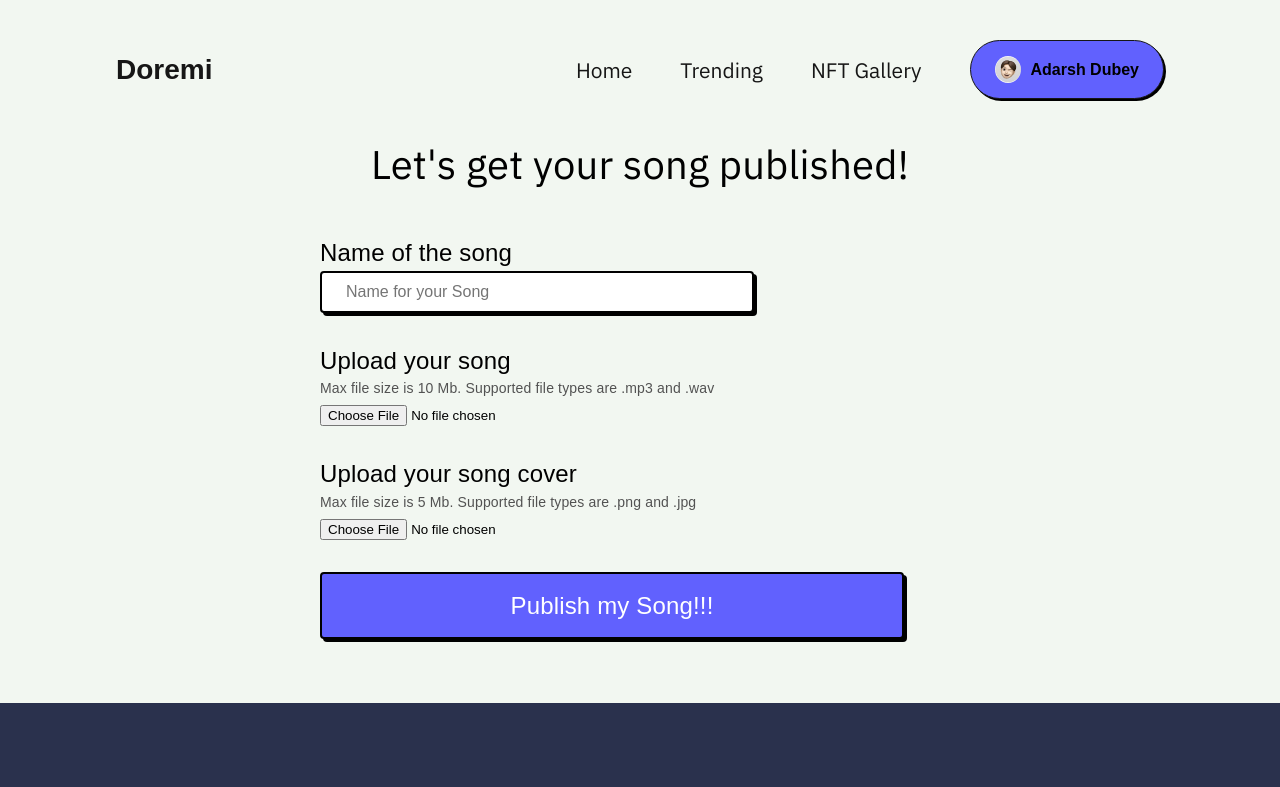
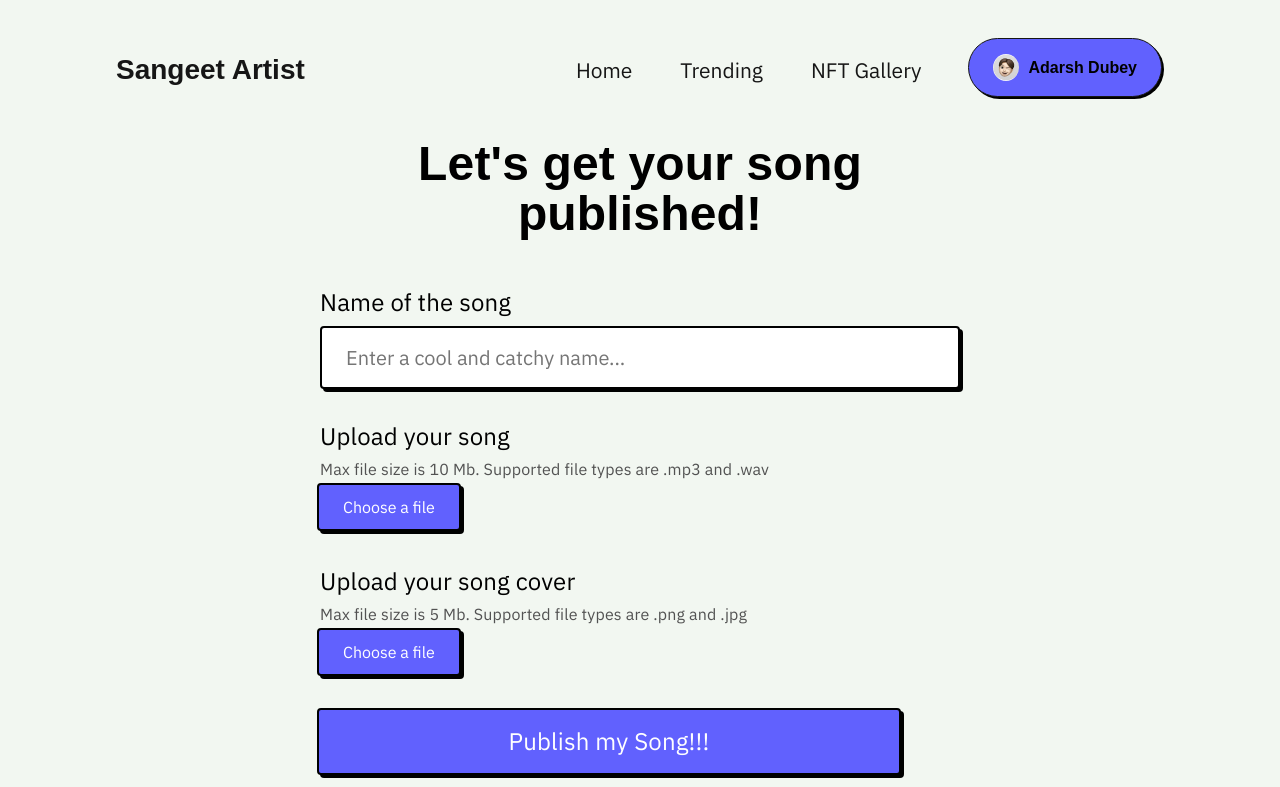
Before and after one commit to Garvit1809/Doremi-Hacks, a React (Create React App) app in the folder client/: page /publish in a window 1280 px wide. Shown: the top 787 px of the page. Built offline with nearby package versions, Linux system fonts and the light colour scheme; a web font is replaced by a local one.

Commit message:
made changes in the publish page

```diff
--- a/client/src/components/Navbar.js
+++ b/client/src/components/Navbar.js
@@ -44,10 +44,17 @@ const Menu = styled.ul`
     background: #6161fe;
     border: 1.5px solid #161616;
     box-shadow: 2px 2px 0px #000000;
+    translate: -2px -2px;
     border-radius: 56px;
     cursor: pointer;
     font-weight: 600;
     font-family: 'Cabinet Grotesk', sans-serif;
+    transition: all .15s ease-in;
+
+    &:hover {
+      translate: 0 0;
+      box-shadow:0 0 0;
+    }
 
     img {
       /* mix-blend-mode: multiply; */
@@ -70,7 +77,7 @@ const MenuItem = styled.li`
 const Navbar = () => {
   return (
     <Section>
-      <Logo>Doremi</Logo>
+      <Logo>Sangeet Artist</Logo>
       <Menu>
         <MenuItem>
           <Link to="/">Home</Link>
--- a/client/src/pages/Musicians.js
+++ b/client/src/pages/Musicians.js
@@ -20,12 +20,14 @@ text-align: center;
 color: #000000;
 margin: 0 auto;
 margin-top: 2rem;
+font-family: 'Cabinet Grotesk', sans-serif;
+font-weight: 600;
 /* border: 1px solid red; */
 `
 
 const Search = styled.div`
 width: 60vw;
-height: 44px;
+/* height: 44px; */
 margin: 0 auto;
 margin-top: 2.5rem;
 background: #FFFFFF;
@@ -35,15 +37,21 @@ border-radius: 8px;
 display: flex;
 align-items: center;
 justify-content: space-between;
-padding: 0 1rem;
+padding: .8rem 1rem;
 box-sizing: border-box;
 
 input{
   font-weight: 400;
-font-size: 24px;
+font-size: 20px;
 border: none;
-color: #A8A8A8;
+color: #000;
 width: 45vw;
+font-family: 'IBM Plex Sans', sans-serif;
+
+&::placeholder {
+  font-size: 20px;
+  font-family: 'IBM Plex Sans', sans-serif;
+}
 
 &:focus{
   border: none;
@@ -87,14 +95,12 @@ const ImageContainer = styled.div``
 
 const PopuarityBtn = styled.div`
 display: flex;
-/* flex-direction: column; */
 align-items: center;
 justify-content: center;
 margin-top: 0.4rem;
-/* padding: 16px 10px; */
+padding: 12px 0px;
 box-sizing: border-box;
 width: 168px;
-height: 50px;
 background: #FBA351;
 border: 1.5px solid #000000;
 box-shadow: 2px 2px 0px #000000;
@@ -127,19 +133,23 @@ color: #525252;
 
 h3{
   font-weight: 400;
-font-size: 20px;
+font-size: 18px;
 color: #161616;
 text-align: left;
 margin-top: 0.8rem;
+font-family: 'IBM Plex Sans', sans-serif;
+
 /* border: 1px solid red; */
 }
 
-span{
+a{
   font-weight: 400;
-font-size: 16px;
+font-size: 18px;
 line-height: 22px;
 color: #0F62FE;
 margin-top: 1rem;
+display: block;
+text-decoration: underline;
 }
 `
 
@@ -171,7 +181,7 @@ const Musicians = () => {
                 <h2>{singer.name}</h2>
                 <h4>{singer.type}</h4>
                 <h3>{singer.tagline}</h3>
-                <span>Most Recent Project -{">"}</span>
+                <a>Most Recent Project</a>
               </RightContainer>
             </SingerCard>
             )
--- a/client/src/pages/PostWork.js
+++ b/client/src/pages/PostWork.js
@@ -2,8 +2,8 @@ import React, { useState } from "react";
 import styled from "styled-components";
 import Footer from "../components/Footer";
 import Navbar from "../components/Navbar";
-import song from '../assets/Samjhawa.mp3'
-import FileBase64 from 'react-file-base64';
+import song from "../assets/Samjhawa.mp3";
+import FileBase64 from "react-file-base64";
 
 const Section = styled.div`
   width: 100vw;
@@ -25,13 +25,15 @@ const Section = styled.div`
       line-height: 31px;
       letter-spacing: 0.16px;
       color: #000000;
-      margin-bottom: 0.2rem;
+      margin-bottom: 0.5rem;
+      font-family: "IBM Plex Sans", sans-serif;
     }
 
     h5 {
       font-style: normal;
+      font-family: "IBM Plex Sans", sans-serif;
       font-weight: 400;
-      font-size: 14px;
+      font-size: 16px;
       line-height: 18px;
       letter-spacing: 0.16px;
       color: #525252;
@@ -39,6 +41,7 @@ const Section = styled.div`
     }
 
     button {
+      font-family: "IBM Plex Sans", sans-serif;
       display: flex;
       flex-direction: row;
       justify-content: center;
@@ -59,6 +62,13 @@ const Section = styled.div`
       letter-spacing: 0.16px;
       box-sizing: border-box;
       cursor: pointer;
+      translate: -3px -3px;
+      transition: all .15s ease-in;
+
+      &:hover {
+        translate: 0 0;
+        box-shadow: 0 0 0;
+      }
     }
 
     input {
@@ -69,22 +79,63 @@ const Section = styled.div`
       display: flex;
       flex-direction: row;
       align-items: flex-start;
-      padding: 10px 24px;
-      font-size: 1rem;
+      padding: 16px 24px;
       gap: 10px;
 
-      width: 434px;
+      width: 100%;
       /* height: 58px; */
       box-sizing: border-box;
       background: #ffffff;
       border: 2px solid #000000;
       box-shadow: 3px 3px 0px #000000;
       border-radius: 4px;
+      font-family: "IBM Plex Sans", sans-serif;
+      font-size: 20px;
       /* margin-bottom: 4rem; */
+
+      &:focus-visible {
+        outline: none;
+      }
     }
 
-    input#song {
-      /* margin-bottom: 1rem; */
+    .input-container {
+      font-family: "IBM Plex Sans", sans-serif;
+      display: flex;
+      justify-content: center;
+      align-items: center;
+      padding: 12px 24px;
+      background: #6161fe;
+      border: 2px solid #000000;
+      box-shadow: 3px 3px 0px #000000;
+      border-radius: 4px;
+      color: white;
+      font-weight: 400;
+      font-size: 16px;
+      /* line-height: 31px; */
+      /* letter-spacing: 0.16px; */
+      box-sizing: border-box;
+      cursor: pointer;
+      translate: -3px -3px;
+      transition: all .15s ease-in;
+      position: relative;
+      overflow: hidden;
+      margin-bottom: 2rem;
+
+      &:hover {
+        translate: 0;
+        box-shadow: 0 0 0;
+      }
+
+      input {
+        top: 0;
+        left: 0;
+        position: absolute;
+        z-index: 1000;
+        opacity: 0;
+        cursor: pointer;
+        font-size: 24px;
+        height: 100%;
+      }
     }
   }
 `;
@@ -93,12 +144,13 @@ const Heading = styled.div`
   width: 50%;
   margin: 0 auto;
   font-style: normal;
-  font-weight: 400;
-  font-size: 40px;
+  font-weight: 600;
+  font-size: 48px;
   line-height: 50px;
   letter-spacing: 0.16px;
   color: #000000;
   margin-bottom: 3rem;
+  font-family: "Cabinet Grotesk", sans-serif;
 `;
 
 const PostWork = () => {
@@ -121,12 +173,14 @@ const PostWork = () => {
         <input
           type="text"
           id="song-name"
-          placeholder="Name for your Song"
+          placeholder="Enter a cool and catchy name..."
           value={songName}
           onChange={(e) => setsongName(e.target.value)}
         />
         <h1>Upload your song</h1>
         <h5>Max file size is 10 Mb. Supported file types are .mp3 and .wav</h5>
+        <div className="input-container">
+          Choose a file
           <input
             type="file"
             name=""
@@ -135,8 +189,11 @@ const PostWork = () => {
             value={songAudio}
             onChange={(e) => setsongAudio(e.target.value)}
           />
+        </div>
         <h1>Upload your song cover</h1>
         <h5>Max file size is 5 Mb. Supported file types are .png and .jpg</h5>
+        <div className="input-container">
+          Choose a file
           <input
             type="file"
             name=""
@@ -144,6 +201,7 @@ const PostWork = () => {
             value={songCover}
             onChange={(e) => setsongCover(e.target.value)}
           />
+        </div>
         <button type="submit">Publish my Song!!!</button>
       </form>
       <Footer />
--- a/client/src/pages/Singers.js
+++ b/client/src/pages/Singers.js
@@ -20,12 +20,14 @@ text-align: center;
 color: #000000;
 margin: 0 auto;
 margin-top: 2rem;
+font-family: 'Cabinet Grotesk', sans-serif;
+font-weight: 600;
 /* border: 1px solid red; */
 `
 
 const Search = styled.div`
 width: 60vw;
-height: 44px;
+/* height: 44px; */
 margin: 0 auto;
 margin-top: 2.5rem;
 background: #FFFFFF;
@@ -35,15 +37,21 @@ border-radius: 8px;
 display: flex;
 align-items: center;
 justify-content: space-between;
-padding: 0 1rem;
+padding: .8rem 1rem;
 box-sizing: border-box;
 
 input{
   font-weight: 400;
-font-size: 24px;
+font-size: 20px;
 border: none;
-color: #A8A8A8;
+color: #000;
 width: 45vw;
+font-family: 'IBM Plex Sans', sans-serif;
+
+&::placeholder {
+  font-size: 20px;
+  font-family: 'IBM Plex Sans', sans-serif;
+}
 
 &:focus{
   border: none;
@@ -87,14 +95,12 @@ const ImageContainer = styled.div``
 
 const PopuarityBtn = styled.div`
 display: flex;
-/* flex-direction: column; */
 align-items: center;
 justify-content: center;
 margin-top: 0.4rem;
-/* padding: 16px 10px; */
+padding: 12px 0px;
 box-sizing: border-box;
 width: 168px;
-height: 50px;
 background: #FBA351;
 border: 1.5px solid #000000;
 box-shadow: 2px 2px 0px #000000;
@@ -127,19 +133,23 @@ color: #525252;
 
 h3{
   font-weight: 400;
-font-size: 20px;
+font-size: 18px;
 color: #161616;
 text-align: left;
 margin-top: 0.8rem;
+font-family: 'IBM Plex Sans', sans-serif;
+
 /* border: 1px solid red; */
 }
 
-span{
+a{
   font-weight: 400;
-font-size: 16px;
+font-size: 18px;
 line-height: 22px;
 color: #0F62FE;
 margin-top: 1rem;
+display: block;
+text-decoration: underline;
 }
 `
 
@@ -171,7 +181,7 @@ const Singers = () => {
                 <h2>{singer.name}</h2>
                 <h4>{singer.type}</h4>
                 <h3>{singer.tagline}</h3>
-                <span>Most Recent Project -{">"}</span>
+                <a href="#">Most Recent Project</a>
               </RightContainer>
             </SingerCard>
             )
```
Lines whose indentation alone changed are shown as unchanged.
